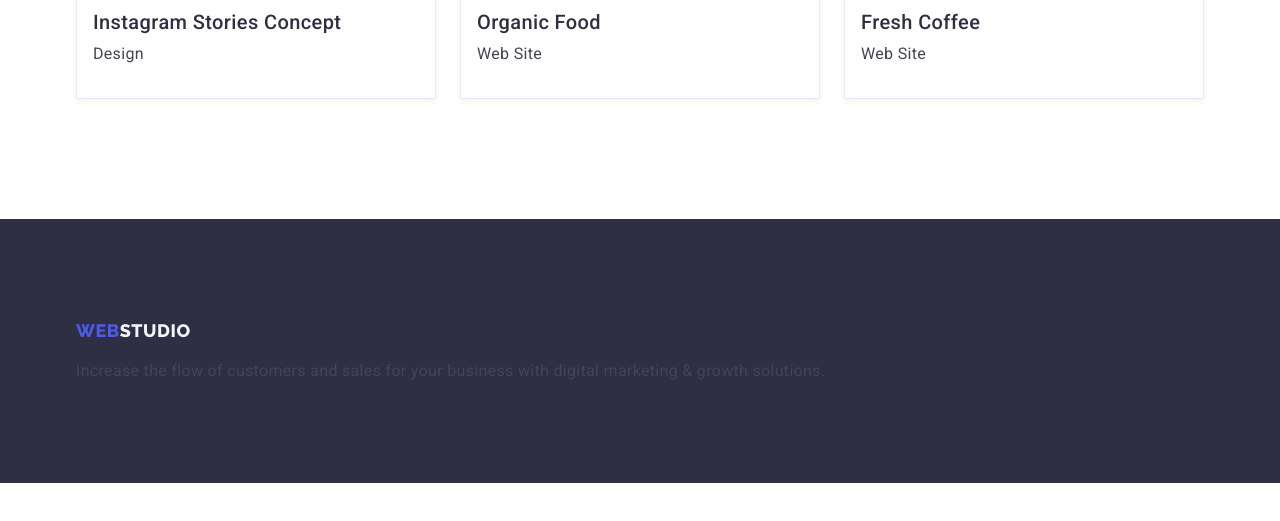
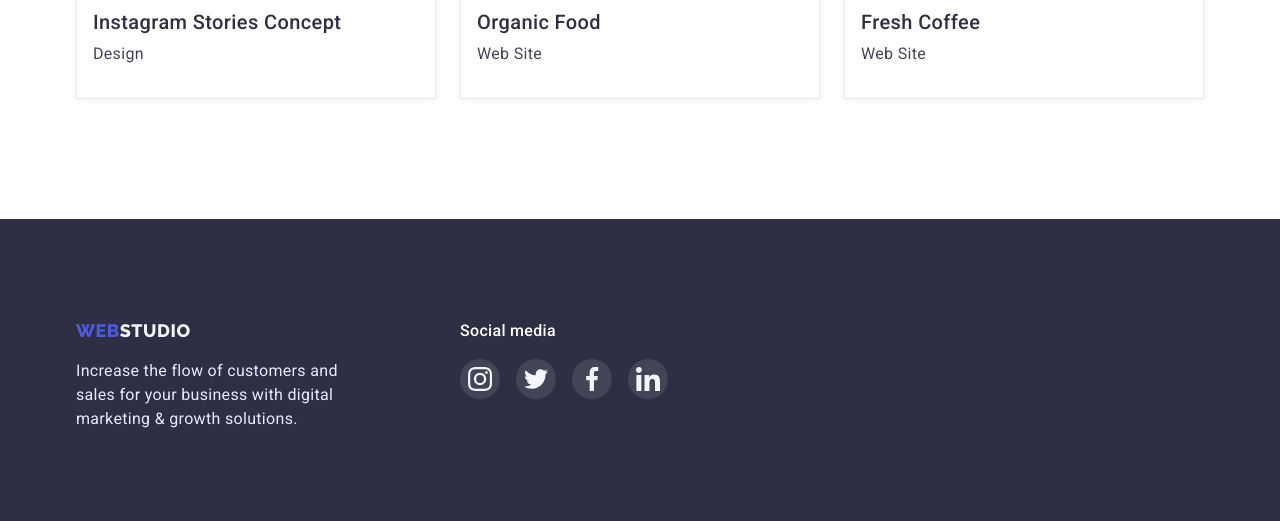
Before and after one commit to AleksynVladyslav/goit-markup-hw-04, a plain HTML site: page portfolio.html in a window 1280 px wide. Shown: the part 1527-2048 px from the top of the page. Before the commit the page ends 2010 px from the top, so only its background shows below. Drawn offline with nearby package versions, Linux system fonts and the light colour scheme.

Commit message:
Update portfolio.html

```diff
--- a/portfolio.html
+++ b/portfolio.html
@@ -206,15 +206,51 @@
     </main>
 
     <footer class="footer">
-      <div class="conteiner">
+      <div class="footer-row conteiner">
+        <div class="text-wrapper">
           <a class="logo cloud-color link" href="./index.html">
             <span class="accent">web</span>studio
           </a>
-        <p class="footer-text">
+          <p class="footer-slogan">
             Increase the flow of customers and sales for your business with
             digital marketing & growth solutions.
           </p>
         </div>
+
+        <div class="social-wrapper">
+          <h2 class="social-title">Social media</h2>
+          <ul class="social-list list">
+            <li class="list-item">
+              <a class="social-link link" href="">
+                <svg class="icon" width="24" height="24">
+                  <use href="./images/svg-sprite.svg#instagram"></use>
+                </svg>
+              </a>
+            </li>
+            <li class="list-item">
+              <a class="social-link link" href="">
+                <svg class="icon" width="24" height="24">
+                  <use href="./images/svg-sprite.svg#twitter"></use>
+                </svg>
+              </a>
+            </li>
+            <li class="list-item">
+              <a class="social-link link" href="">
+                <svg class="icon" width="24" height="24">
+                  <use href="./images/svg-sprite.svg#facebook"></use>
+                </svg>
+              </a>
+            </li>
+            <li class="list-item">
+              <a class="social-link link" href="">
+                <svg class="icon" width="24" height="24">
+                  <use href="./images/svg-sprite.svg#linkedin"></use>
+                </svg>
+              </a>
+            </li>
+          </ul>
+        </div>
+      </div>
     </footer>
   </body>
 </html>
```
Lines whose indentation alone changed are shown as unchanged.
